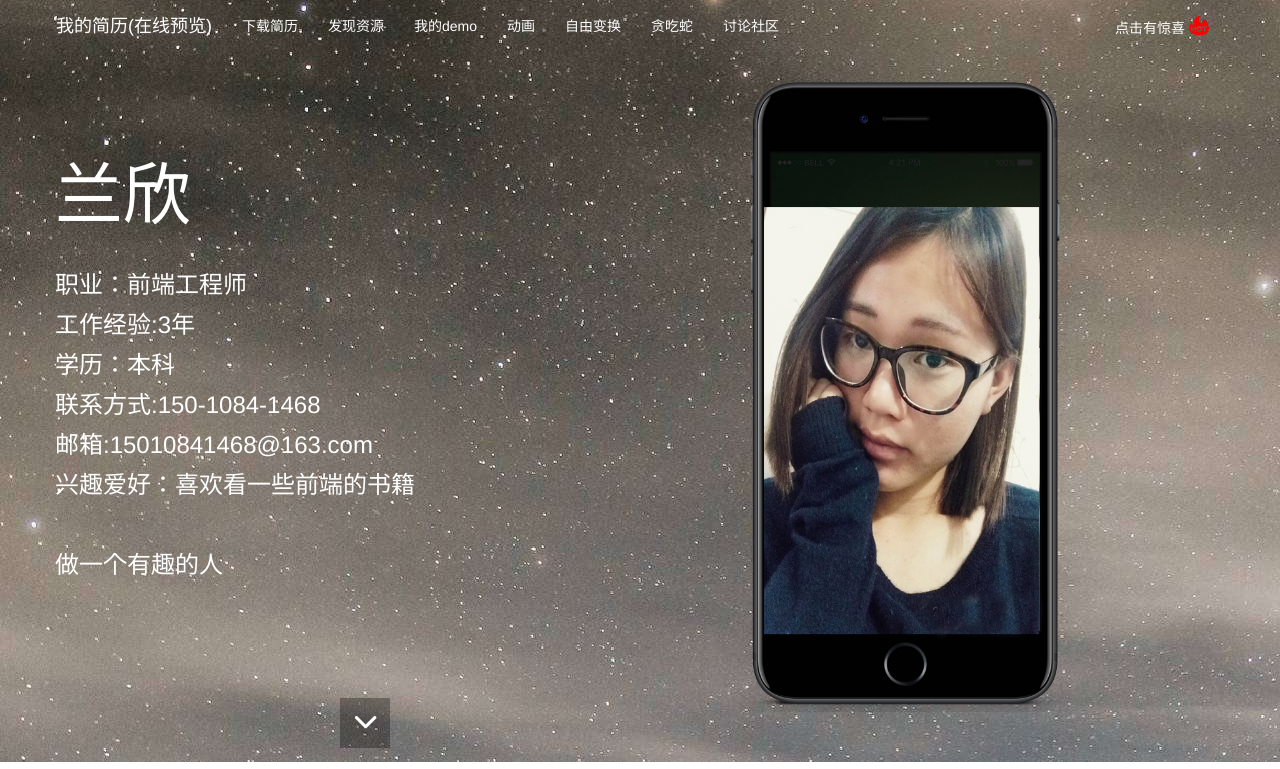
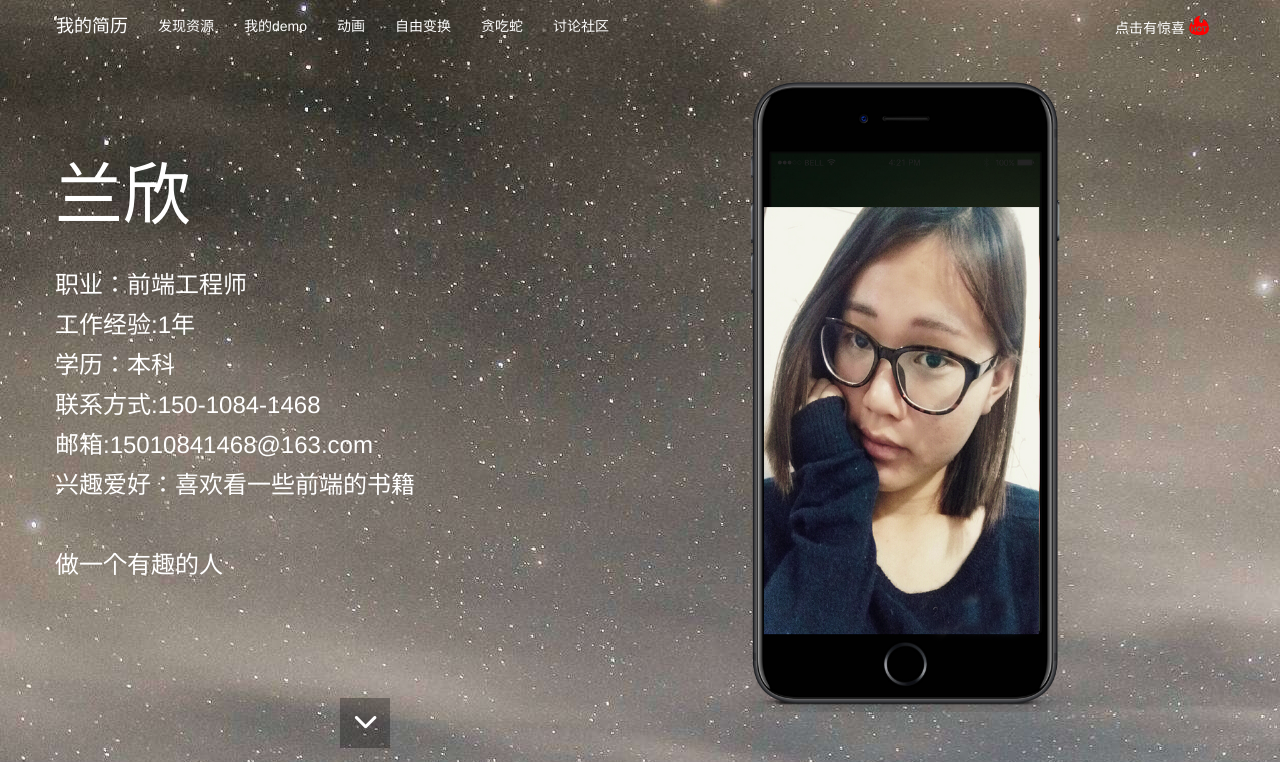
Before and after one commit to lanxin1234/homepage, a plain HTML site: page index.html in a window 1280 px wide. Shown: the top 769 px of the page. Drawn offline with Linux system fonts and the light colour scheme.

Commit message:
Add files via upload

```diff
--- a/index.html
+++ b/index.html
@@ -19,11 +19,11 @@
                 <nav class="navbar " width="1200px">
                     <div class="container-fluid">
                         <div class="navbar-header">
-                            <a class="navbar-brand" href="http://www.yozodcs.com:8000/2017/10/30/MTcxMDMwOTczODMyMDI1.html" target="_blank">我的简历(在线预览)</a>
+                            <a class="navbar-brand" href="http://www.yozodcs.com:8000/2017/10/31/MTcxMDMxNDY0MzE0MTI.html" target="_blank">我的简历</a>
                         </div>
                         <div class="collapse navbar-collapse " id="bs-example-navbar-collapse-1">
                             <ul class="nav navbar-nav">
-                                <li class="active"><a href="data/兰欣简历--前端开发.docx" download="兰欣简历--前端开发">下载简历</a></li>
+                                <!-- <li class="active"><a href="data/兰欣简历--前端开发.docx" download="兰欣简历--前端开发">下载简历</a></li> -->
                                 <li ><a href="faxian.html">发现资源</a></li>
                                 <li><a href="xiangmubiao.html">我的demo</a></li>
                                 <li><a href="wenzidonghua.html">动画</a></li>
@@ -60,7 +60,7 @@
                         <section class="col-md-6 info">
                             <h3 class="mbr-section-title">兰欣</h3>
                             <p>职业：前端工程师</p>
-                            <p>工作经验:3年</p>
+                            <p>工作经验:1年</p>
                             <p>学历：本科</p>
                             <p>联系方式:150-1084-1468</p>
                             <p>邮箱:15010841468@163.com</p>
```
